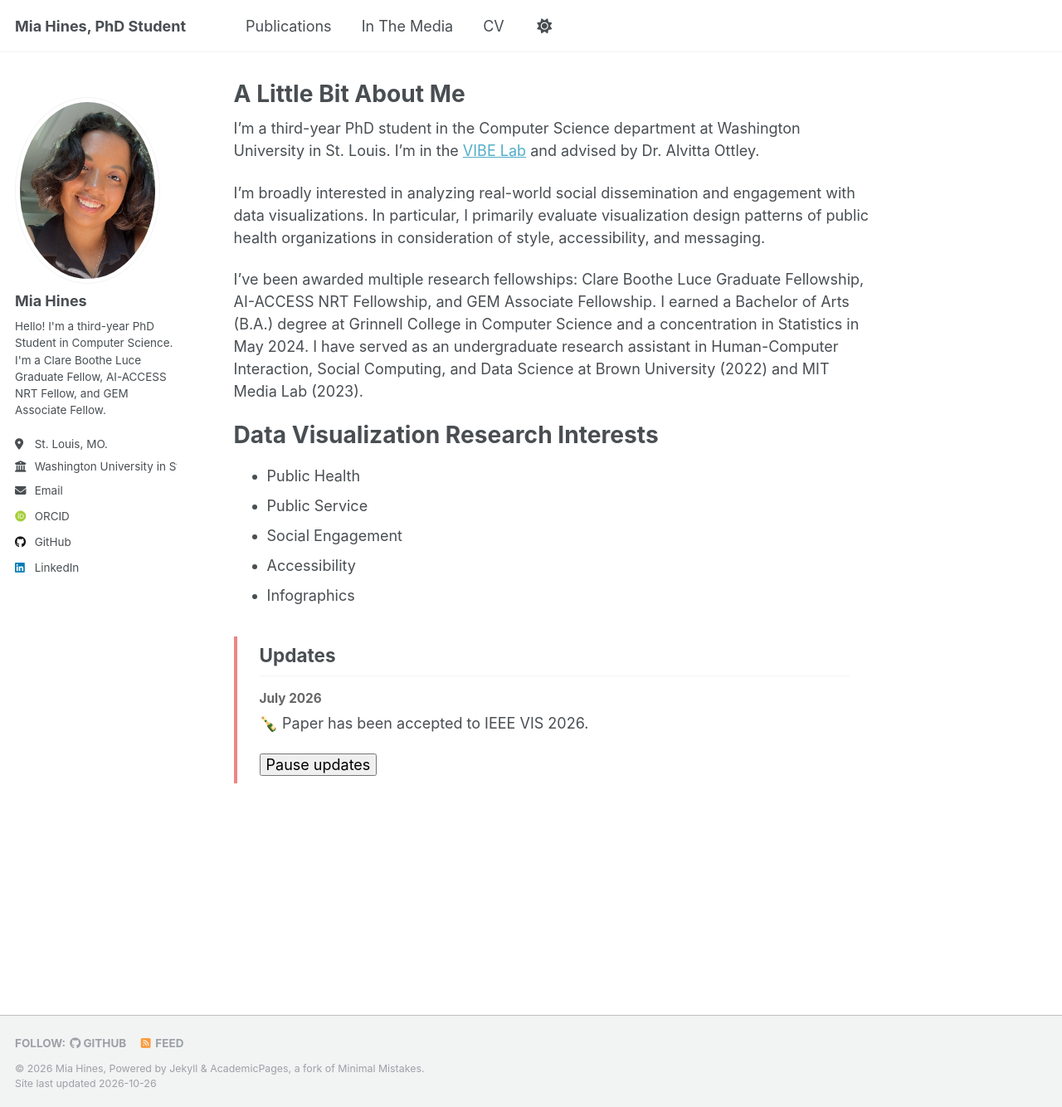
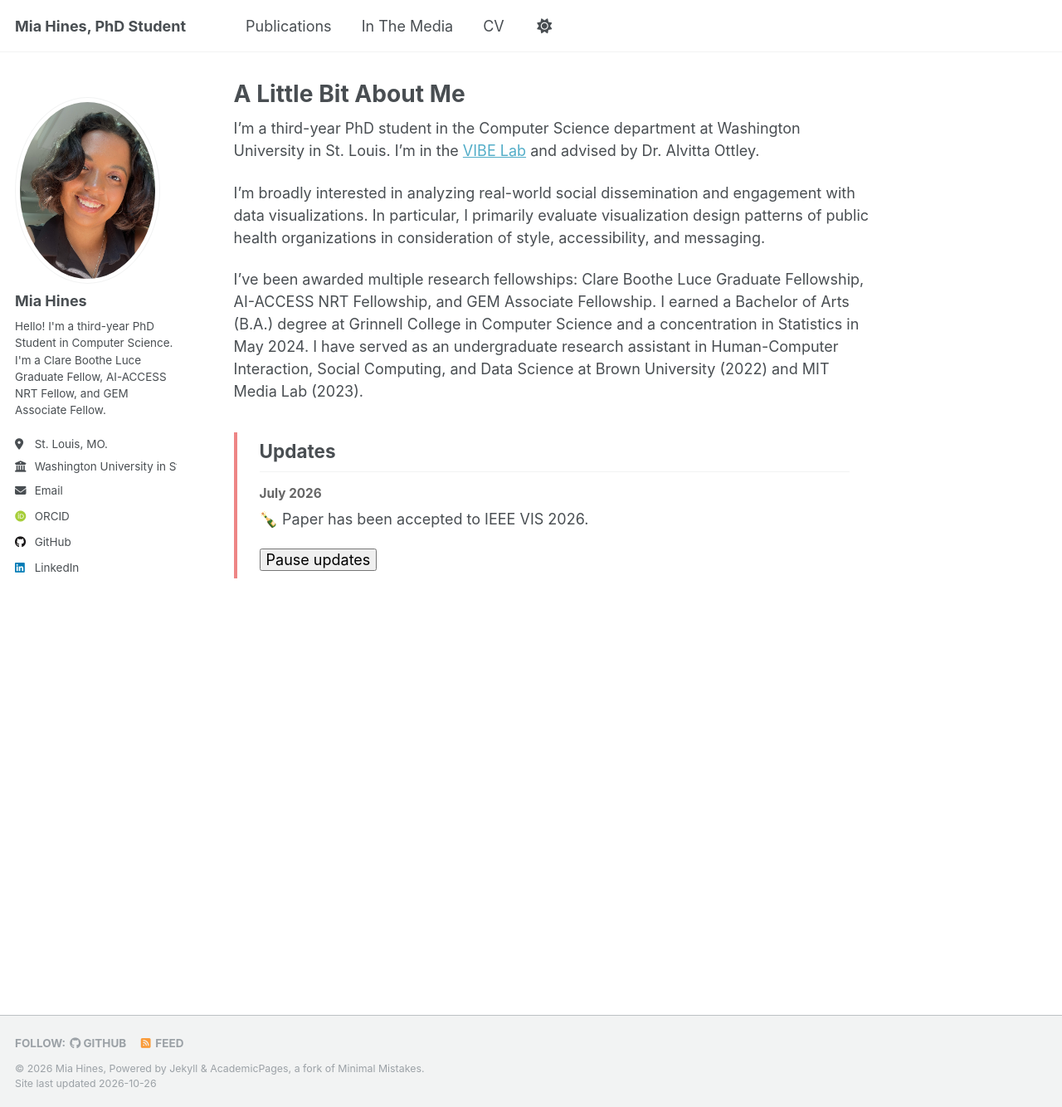
Before and after one commit to MiaHines/miahines.github.io, a Jekyll site: the page built from _pages/about.md, in a window 1280 px wide and 1334 px high. Shown: the whole window at 83% size. Built offline with Jekyll 4.4.1, drawn with Linux system fonts in a browser that asks for light colours; some web fonts are replaced.

Commit message:
more industry broad

```diff
--- a/_pages/about.md
+++ b/_pages/about.md
@@ -13,13 +13,13 @@ I'm broadly interested in analyzing real-world social dissemination and engageme
 
 I've been awarded multiple research fellowships: Clare Boothe Luce Graduate Fellowship, AI-ACCESS NRT Fellowship, and GEM Associate Fellowship. I earned a Bachelor of Arts (B.A.) degree at Grinnell College in Computer Science and a concentration in Statistics in May 2024. I have served as an undergraduate research assistant in Human-Computer Interaction, Social Computing, and Data Science at Brown University (2022) and MIT Media Lab (2023).
 
-Data Visualization Research Interests
+<!-- Data Visualization Research Interests
 ======
 - Public Health
 - Public Service
 - Social Engagement
 - Accessibility
-- Infographics
+- Infographics -->
 
 <section class="updates-container" aria-labelledby="updates-heading">
 
```
